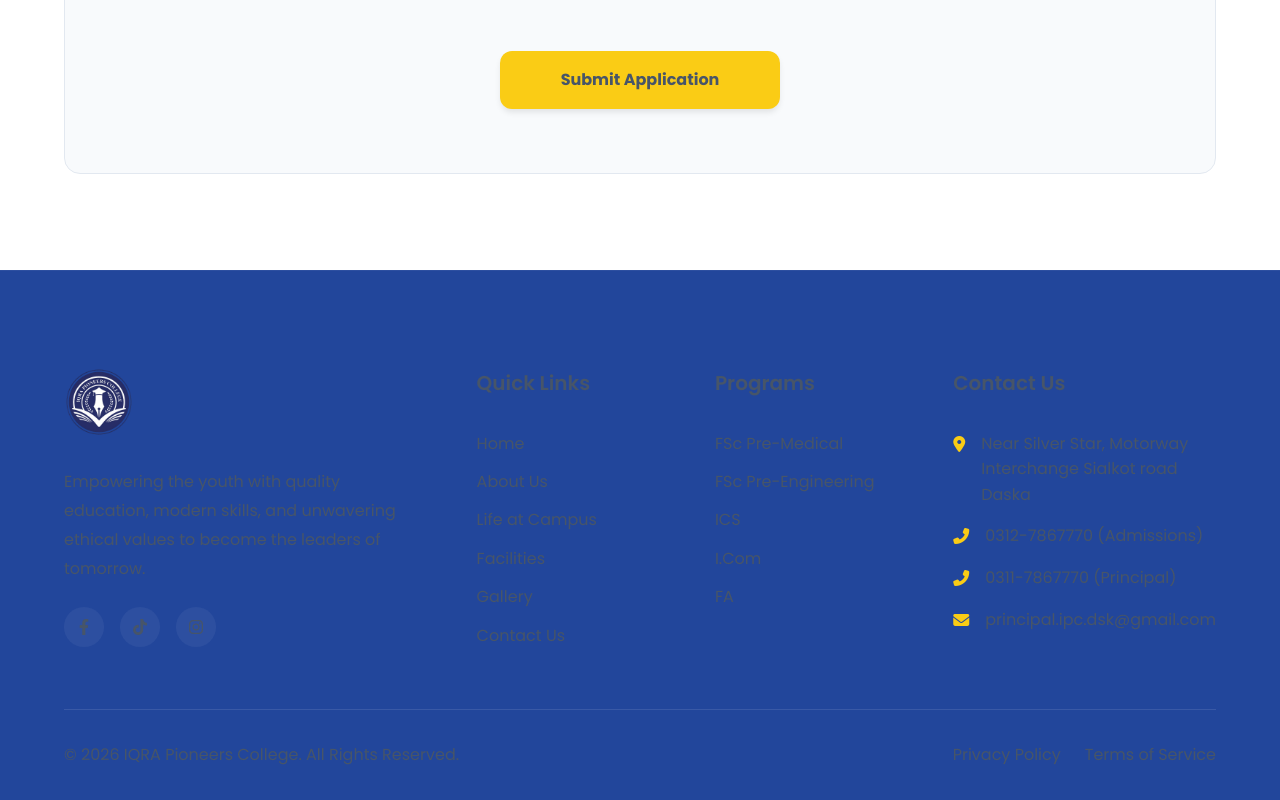
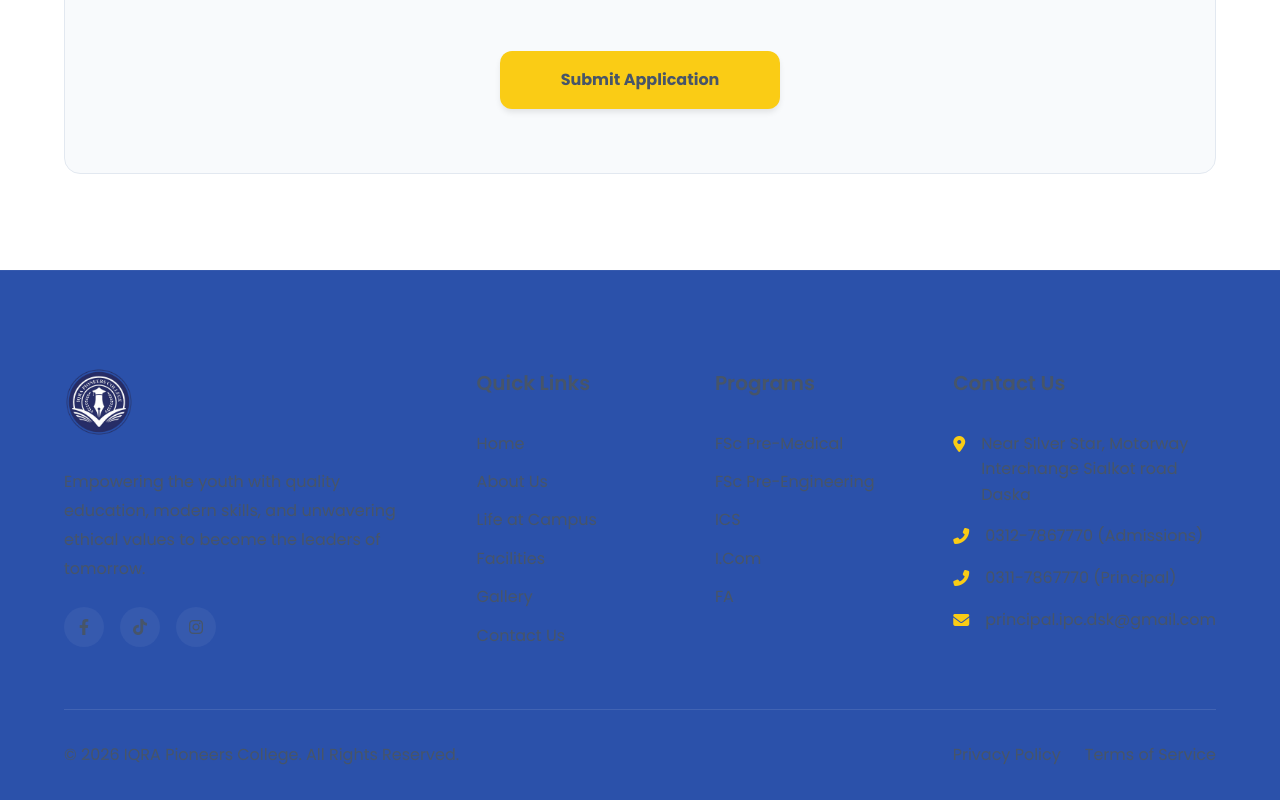
Before and after one commit to coder-363/-iQRA-website, a React (Vite) app: page /contact in a window 1280 px wide. Shown: the part 2041-2841 px from the top of the page. Built offline with nearby package versions, Linux system fonts and the light colour scheme.

Commit message:
Update footer color to primary-blue-light

```diff
--- a/src/index.css
+++ b/src/index.css
@@ -1304,7 +1304,7 @@ body {
     10. FOOTER
 =============================================== */
 .footer {
-    background-color: var(--primary-blue-alpha);
+    background-color: var(--primary-blue-light);
     color: var(--text-medium-inverse);
     padding: var(--section-padding);
     padding-bottom: 2rem;
```
